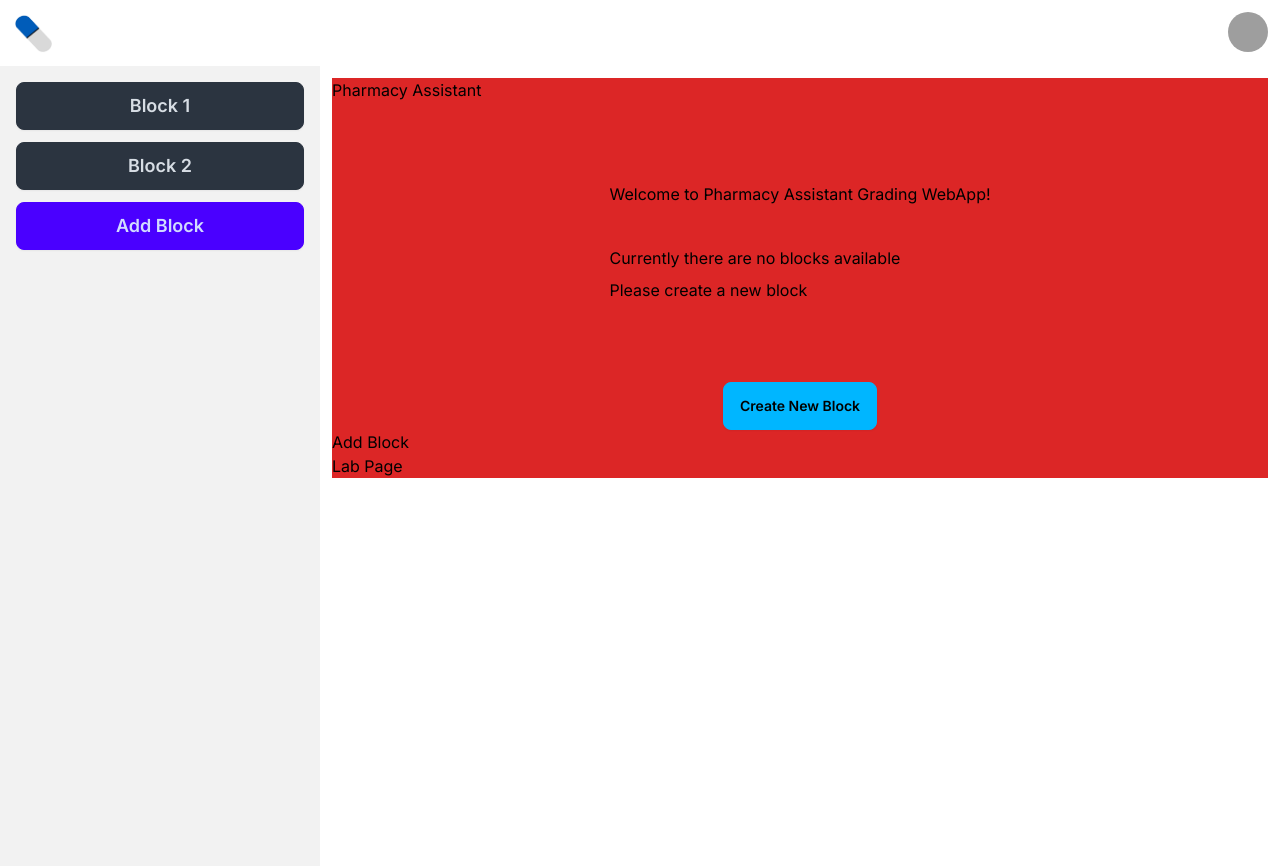
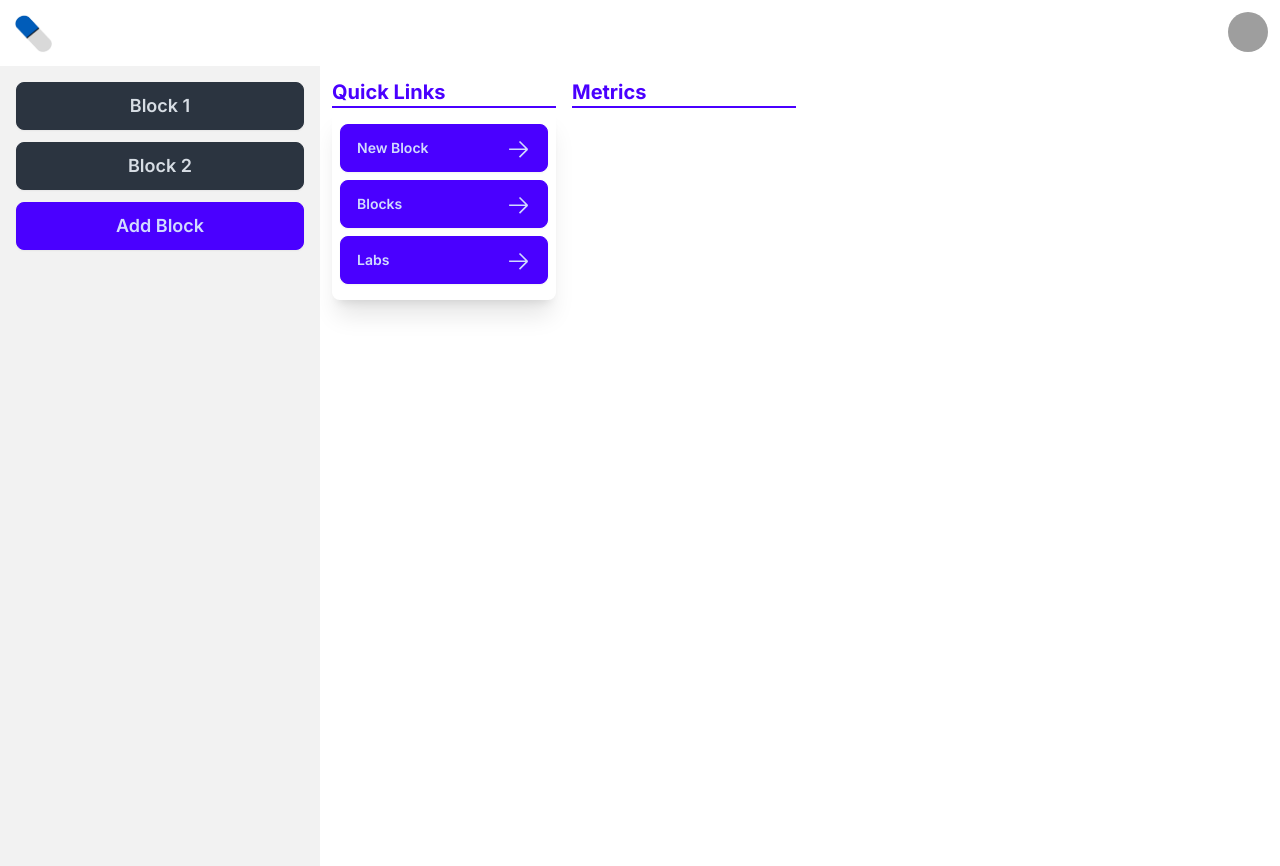
Before and after one commit to ahmadhmi/pharmacy-assistant, a Next.js app: page /home in a window 1280 px wide. Built offline with nearby package versions, Linux system fonts and the light colour scheme; no server answers; grey boxes are pictures that could not be loaded.

Commit message:
Changed the UI for the home page and add blocl

```diff
--- /dev/null
+++ b/app/UI/home/link.tsx
@@ -0,0 +1,25 @@
+import Link from "next/link";
+import { ReactNode } from "react";
+import { IconType } from "react-icons";
+
+interface Props{
+    href:string,
+    className?:string,
+    children?:ReactNode,
+    Icon?:IconType,
+    IconSize?:number
+}
+
+export default function LinkBlock({href, Icon, IconSize, className, children}: Props){
+
+    return(
+        <Link href={href} className="btn btn-primary">
+        <div className={className + " flex flex-row justify-between items-center min-w-full"
+    }>
+            <p>{children}</p>
+            {Icon? <Icon size={IconSize}></Icon> : <></>}
+        </div>
+      </Link>
+    )
+
+}
--- a/app/auth/AuthProvider.tsx
+++ b/app/auth/AuthProvider.tsx
@@ -1,6 +1,8 @@
 "use client";
-import React, { ReactNode } from 'react';
+import React, { ReactNode, useEffect } from 'react';
 import {SessionProvider} from 'next-auth/react';
+import { redirect, RedirectType, useSearchParams } from 'next/navigation';
+import { useSession } from 'next-auth/react';
 
 
 export default function AuthProvider({children} : {children:ReactNode}){
--- a/app/home/layout.tsx
+++ b/app/home/layout.tsx
@@ -1,9 +1,10 @@
 import NavBar from "../UI/NavBar";
 import SideBar from "../UI/SideBar";
-import AuthProvider from "../_utils/AuthProvider";
+import AuthProvider from "../auth/AuthProvider";
 import BlocksContextProvider from "../_utils/blocks-context";
 
 export default function Layout({ children }: { children: React.ReactNode }) {
+
   return (
       <BlocksContextProvider>
           <SideBar>{children}</SideBar>
--- a/app/home/page.tsx
+++ b/app/home/page.tsx
@@ -7,19 +7,27 @@ import { useSession } from "next-auth/react";
 import { RedirectType, redirect } from "next/navigation";
 import { Block } from "@/interfaces/block";
 import BlockButton from "../UI/Blocks/BlockButton";
+import LinkBlock from "../UI/home/link";
+import { VscArrowRight } from "react-icons/vsc";
 
 export default function Home() {
 
+
   return (
-    <div className="bg-red-600">
-      <nav>Pharmacy Assistant</nav>
-      <BlockButton />
-      <Link href="home/blocks/AddBlock" style={{ display: "block" }}>
-        Add Block
-      </Link>
-      <Link href="/home/Labpage" style={{ display: "block" }}>
-        Lab Page
-      </Link>
+    <div className="flex flex-row flex-wrap gap-4">
+      <div>
+        <h2 className="text-xl text-primary font-bold min-w-56 border-b-2 border-primary">Quick Links</h2>
+        <div className="flex flex-col gap-2 shadow-xl py-4 px-2 rounded-lg">
+          <LinkBlock href="/home/blocks/AddBlock" Icon={VscArrowRight} IconSize={25}>
+            New Block
+          </LinkBlock>
+          <LinkBlock href="/home/blocks" Icon={VscArrowRight} IconSize={25}>Blocks</LinkBlock>
+          <LinkBlock href="/home/Labpage" Icon={VscArrowRight} IconSize={25}>Labs</LinkBlock>
+        </div>
+      </div>
+      <div>
+      <h2 className="text-xl text-primary font-bold min-w-56 border-b-2 border-primary">Metrics</h2>
+      </div>
     </div>
   );
 }
```
Also changed, not shown: app/UI/Home/Blocks.tsx (deleted).
